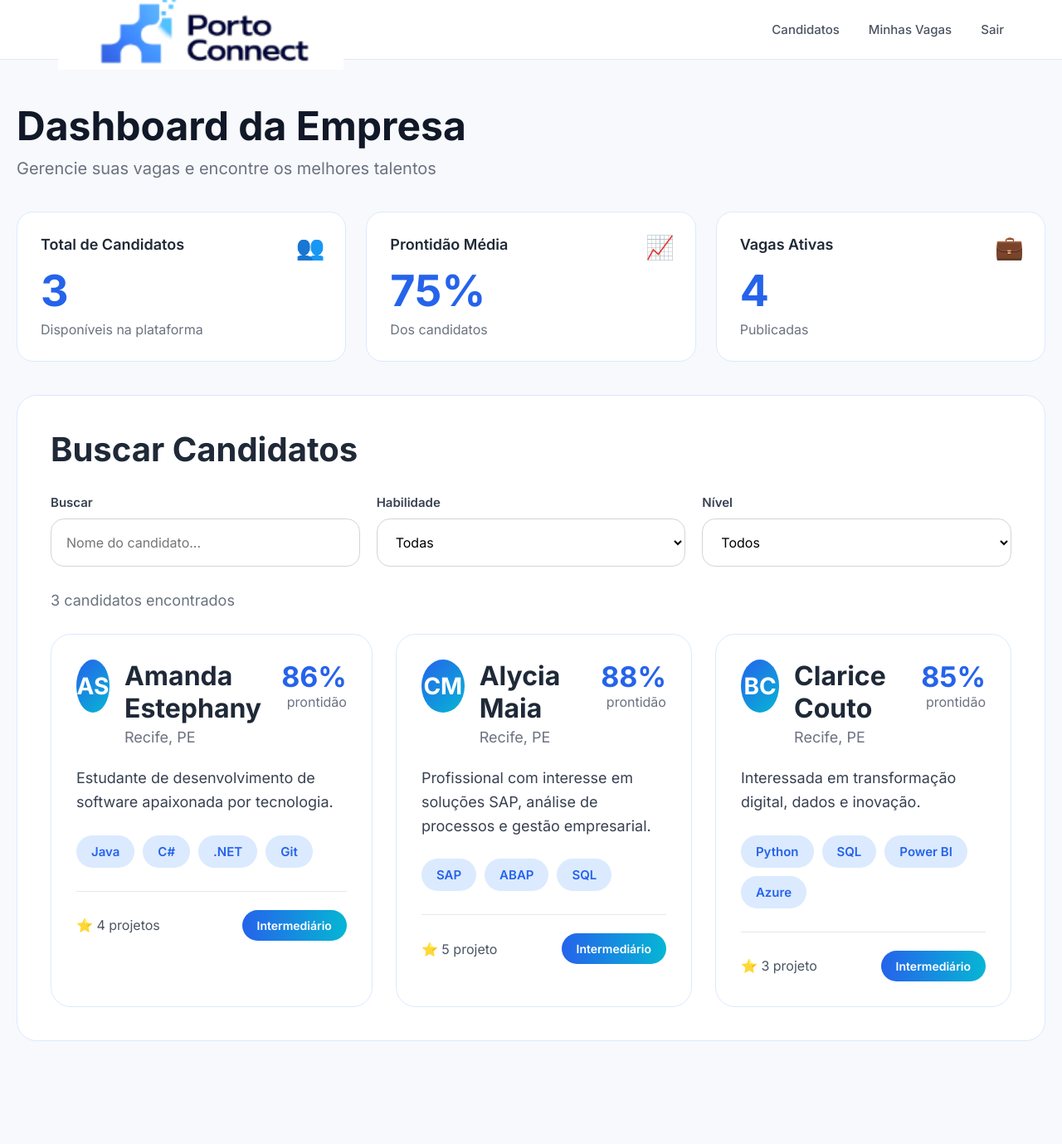
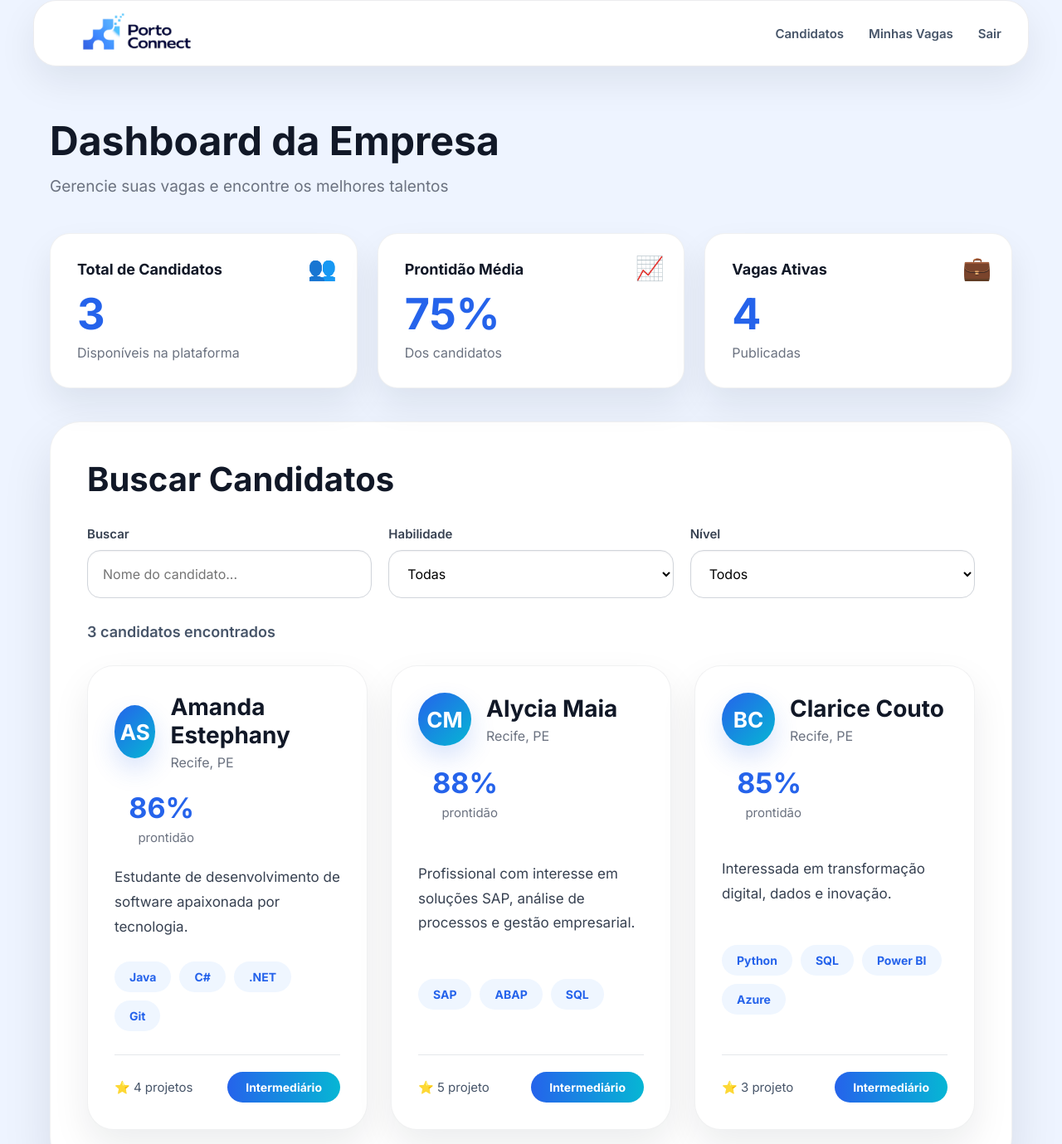
Before and after one commit to Clarice-Couto/porto-connect-platform, a plain HTML site: page pages/perfilEmpresa.html in a window 1280 px wide. Shown: the top 1379 px of the page at 83% size. Before the commit the page ends 1305 px from the top, so only its background shows below. Drawn offline with Linux system fonts and the light colour scheme.

Commit message:
Updates das telas

```diff
--- a/pages/perfilEmpresa.html
+++ b/pages/perfilEmpresa.html
@@ -18,67 +18,74 @@
     }
 
     body{
-      background:#f7f9fc;
-      color:#1f2937;
+      background:#eef4ff;
+      color:#111827;
+      -webkit-font-smoothing:antialiased;
+      min-height:100vh;
     }
 
     .navbar{
       width:100%;
-      height:72px;
-      background:#fff;
-      border-bottom:1px solid #e5e7eb;
+      max-width:1200px;
+      margin:0 auto;
+      height:80px;
+      background:rgba(255,255,255,0.95);
+      border:1px solid rgba(15,23,42,0.08);
+      border-radius:28px;
       display:flex;
       align-items:center;
       justify-content:space-between;
-      padding:0 70px;
+      padding:0 32px;
+      box-shadow:0 18px 45px rgba(15,23,42,0.08);
     }
 
     .logo img{
-      height: 100px;
-      width: auto;
-    }
-
-    .logo-box{
-      width:28px;
-      height:28px;
-      background:linear-gradient(135deg,#3b82f6,#60a5fa);
-      border-radius:8px;
+      height:52px;
+      width:auto;
+      object-fit:contain;
     }
 
     .nav-links{
       display:flex;
-      gap:35px;
+      gap:30px;
       align-items:center;
       font-size:15px;
-      color:#4b5563;
+      color:#475569;
+      flex-wrap:wrap;
     }
 
     .nav-links a{
       text-decoration:none;
       color:inherit;
-      font-weight:500;
+      font-weight:600;
+      transition:color 0.2s ease;
     }
 
+    .nav-links a:hover{
+      color:#2563eb;
+    }
 
     .container{
-      max-width:1400px;
-      margin:50px auto;
+      width:100%;
+      max-width:1200px;
+      margin:60px auto 80px;
       padding:0 20px;
     }
 
     .title{
       font-size:48px;
-      font-weight:700;
+      font-weight:800;
       margin-bottom:10px;
       color:#111827;
     }
 
     .subtitle{
-      font-size:20px;
+      font-size:19px;
       color:#6b7280;
       margin-bottom:40px;
+      max-width:760px;
+      line-height:1.7;
     }
-
 
     .stats{
       display:grid;
@@ -89,23 +96,25 @@
 
     .card{
       background:#fff;
-      border:1px solid #dbeafe;
-      border-radius:20px;
-      padding:28px;
-      min-height:160px;
+      border-radius:24px;
+      padding:32px;
+      min-height:170px;
       position:relative;
+      box-shadow:0 20px 40px rgba(15,23,42,0.08);
+      border:1px solid rgba(15,23,42,0.06);
     }
 
     .card h4{
       font-size:18px;
-      margin-bottom:20px;
-      font-weight:600;
+      margin-bottom:18px;
+      font-weight:700;
+      color:#111827;
     }
 
     .number{
       font-size:52px;
       color:#2563eb;
-      font-weight:700;
+      font-weight:800;
       line-height:1;
       margin-bottom:10px;
     }
@@ -117,34 +126,34 @@
 
     .icon{
       position:absolute;
-      top:25px;
-      right:25px;
+      top:24px;
+      right:24px;
       font-size:28px;
-      color:#2563eb;
     }
-
 
     .filter-box{
       background:#fff;
-      border:1px solid #dbeafe;
-      border-radius:24px;
-      padding:40px;
+      border-radius:36px;
+      padding:44px;
+      box-shadow:0 28px 60px rgba(15,23,42,0.1);
+      border:1px solid rgba(15,23,42,0.06);
     }
 
     .filter-title{
       font-size:40px;
-      font-weight:700;
-      margin-bottom:30px;
+      font-weight:800;
+      margin-bottom:32px;
+      color:#111827;
     }
 
     .filters{
-      display:flex;
+      display:grid;
+      grid-template-columns:1fr 1fr 1fr;
       gap:20px;
       margin-bottom:30px;
     }
 
     .input-group{
-      flex:1;
       display:flex;
       flex-direction:column;
       gap:10px;
@@ -166,48 +175,59 @@
       font-size:16px;
       outline:none;
       background:#fff;
+      box-shadow:inset 0 1px 2px rgba(15,23,42,0.06);
+      transition:all 0.2s ease;
     }
 
     input:focus,
     select:focus{
       border-color:#2563eb;
+      box-shadow:0 0 0 4px rgba(37,99,235,0.08);
     }
 
     .results{
       margin:30px 0;
-      color:#6b7280;
+      color:#475569;
       font-size:18px;
+      font-weight:600;
     }
-
 
     .candidate-grid{
       display:grid;
-      grid-template-columns:repeat(3,1fr);
+      grid-template-columns:repeat(auto-fit,minmax(320px,1fr));
       gap:28px;
+      align-items:stretch;
     }
 
     .candidate-card{
       background:#fff;
-      border:1px solid #dbeafe;
-      border-radius:24px;
-      padding:30px;
-      transition:0.3s;
+      border-radius:32px;
+      padding:32px;
+      transition:transform 0.3s ease, box-shadow 0.3s ease;
+      box-shadow:0 20px 45px rgba(15,23,42,0.08);
+      border:1px solid rgba(15,23,42,0.06);
+      display:flex;
+      flex-direction:column;
+      justify-content:space-between;
     }
 
     .candidate-card:hover{
-      transform:translateY(-4px);
-      box-shadow:0 10px 25px rgba(37,99,235,0.08);
+      transform:translateY(-6px);
+      box-shadow:0 28px 70px rgba(15,23,42,0.14);
     }
 
     .candidate-top{
       display:flex;
       justify-content:space-between;
-      margin-bottom:25px;
+      gap:24px;
+      flex-wrap:wrap;
+      margin-bottom:24px;
     }
 
     .profile{
       display:flex;
       gap:18px;
+      align-items:center;
     }
 
     .avatar{
@@ -219,39 +239,44 @@
       display:flex;
       align-items:center;
       justify-content:center;
-      font-size:28px;
+      font-size:26px;
       font-weight:700;
+      box-shadow:0 14px 30px rgba(37,99,235,0.18);
     }
 
     .candidate-info h3{
-      font-size:32px;
-      margin-bottom:5px;
+      font-size:28px;
+      margin-bottom:6px;
+      color:#111827;
     }
 
     .candidate-info span{
       color:#6b7280;
-      font-size:18px;
+      font-size:16px;
     }
 
     .score{
       text-align:right;
+      min-width:96px;
     }
 
     .score strong{
       font-size:34px;
       color:#2563eb;
+      display:block;
     }
 
     .score p{
-      font-size:16px;
+      font-size:15px;
       color:#6b7280;
+      margin-top:6px;
     }
 
     .description{
-      font-size:18px;
-      line-height:1.6;
+      font-size:17px;
+      line-height:1.75;
       color:#374151;
-      margin-bottom:25px;
+      margin-bottom:26px;
     }
 
     .tags{
@@ -264,44 +289,48 @@
     .tag{
       padding:10px 18px;
       border-radius:999px;
-      background:#dbeafe;
+      background:#eff6ff;
       color:#2563eb;
-      font-weight:600;
-      font-size:15px;
+      font-weight:700;
+      font-size:14px;
     }
 
     .candidate-footer{
       display:flex;
       justify-content:space-between;
       align-items:center;
-      padding-top:22px;
+      padding-top:20px;
       border-top:1px solid #e5e7eb;
+      gap:16px;
+      flex-wrap:wrap;
     }
 
     .projects{
-      color:#4b5563;
-      font-size:16px;
+      color:#475569;
+      font-size:15px;
+      display:flex;
+      align-items:center;
+      gap:8px;
     }
 
     .level{
-      padding:10px 18px;
+      padding:10px 22px;
       border-radius:999px;
       background:linear-gradient(90deg,#2563eb,#06b6d4);
       color:#fff;
       font-size:14px;
-      font-weight:600;
+      font-weight:700;
+      white-space:nowrap;
     }
 
-
     @media(max-width:1100px){
-
       .stats,
       .candidate-grid{
         grid-template-columns:1fr;
       }
 
       .filters{
-        flex-direction:column;
+        grid-template-columns:1fr;
       }
 
       .title{
@@ -309,7 +338,27 @@
       }
 
       .filter-title{
-        font-size:32px;
+        font-size:34px;
+      }
+    }
+
+    @media(max-width:768px){
+      .navbar{
+        padding:16px 20px;
+      }
+
+      .filters{
+        grid-template-columns:1fr;
+      }
+
+      .candidate-top{
+        flex-direction:column;
+        align-items:flex-start;
+      }
+
+      .score{
+        width:100%;
+        text-align:left;
       }
     }
   </style>
```
Also changed, not shown: css/style_principal.css (+0 -18 lines), index.html (+1 -31 lines).
